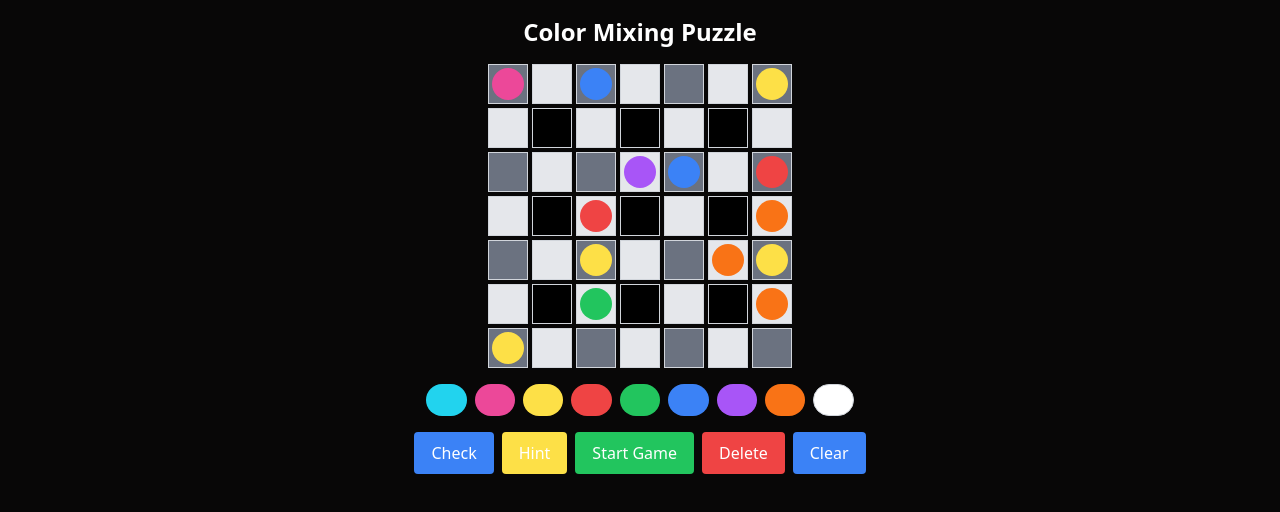
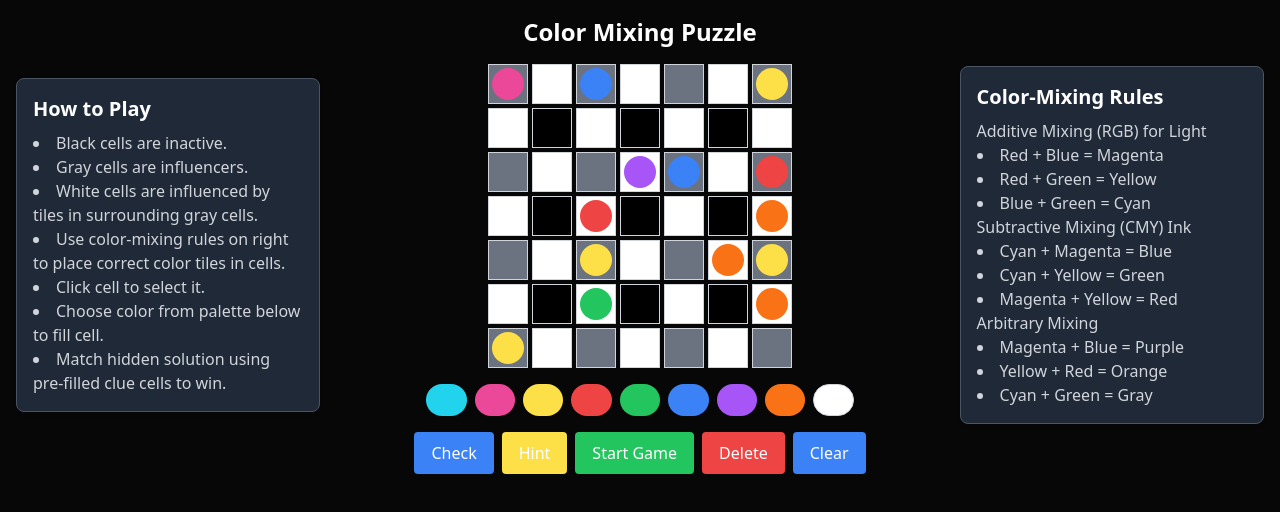
Before and after one commit to schlajo/colors-game, a React (Vite) app: page / in a window 1280 px wide. Shown: the top 512 px of the page. Built offline with nearby package versions, Linux system fonts and the light colour scheme.

Commit message:
Added instructions.  Changed white tile to gray.  Changed win message to "You WIn!".

```diff
--- a/src/App.jsx
+++ b/src/App.jsx
@@ -204,7 +204,23 @@ const App = () => {
   };
 
   return (
-    <div className="flex flex-col items-center p-4 relative">
+    <div className="flex flex-col lg:flex-row items-center justify-between p-4 w-full max-w-7xl mx-auto relative">
+      {/* Left Panel: Basic Instructions */}
+      <div className="instruction-panel lg:w-1/4 w-full mb-4 lg:mb-0 lg:mr-4 bg-gray-800 p-4 rounded-lg">
+        <h2 className="text-xl font-bold text-white mb-2">How to Play</h2>
+        <ul className="list-disc list-inside text-gray-300">
+          <li>Black cells are inactive.</li>
+          <li>Gray cells are influencers.</li>
+          <li>White cells are influenced by tiles in surrounding gray cells.</li>
+          <li>Use color-mixing rules on right to place correct color tiles in cells.</li>
+          <li>Click cell to select it.</li>
+          <li>Choose color from palette below to fill cell.</li>
+          <li>Match hidden solution using pre-filled clue cells to win.</li>
+        </ul>
+      </div>
+
+      {/* Center: Game Board and Controls */}
+      <div className="flex flex-col items-center w-full lg:w-2/4">
         <h1 className="text-2xl font-bold mb-4">Color Mixing Puzzle</h1>
         <ColorBoard
           board={board}
@@ -269,9 +285,30 @@ const App = () => {
         </div>
         {showCongrats && (
           <div className="congratulations-message">
-          Congratulations! You solved the puzzle!
+            You Win!
           </div>
         )}
+      </div>
+
+      {/* Right Panel: Color-Mixing Rules */}
+      <div className="instruction-panel lg:w-1/4 w-full mt-4 lg:mt-0 lg:ml-4 bg-gray-800 p-4 rounded-lg">
+        <h2 className="text-xl font-bold text-white mb-2">Color-Mixing Rules</h2>
+        <ul className="list-disc list-inside text-gray-300">Additive Mixing (RGB) for Light
+          <li>Red + Blue = Magenta</li>
+          <li>Red + Green = Yellow</li>
+          <li>Blue + Green = Cyan</li>
+        </ul>
+        <ul className="list-disc list-inside text-gray-300">Subtractive Mixing (CMY) Ink
+          <li>Cyan + Magenta = Blue</li>
+          <li>Cyan + Yellow = Green</li>
+          <li>Magenta + Yellow = Red</li>
+        </ul>
+          <ul className="list-disc list-inside text-gray-300">Arbitrary Mixing
+          <li>Magenta + Blue = Purple</li>
+          <li>Yellow + Red = Orange</li>
+          <li>Cyan + Green = Gray</li>
+        </ul>
+      </div>
     </div>
   );
 };
--- a/src/components/Cell.jsx
+++ b/src/components/Cell.jsx
@@ -8,7 +8,7 @@ const Cell = ({ cell, onClick, isSelected, glossAnimation }) => {
       className={`w-10 h-10 border border-gray-300 flex items-center justify-center relative
         ${cell.isHole ? 'bg-black cursor-default' :
           cell.isClue ? 'cursor-default' : 'cursor-pointer'}
-        ${!cell.isHole ? (cell.isInfluencer ? 'bg-gray-500' : 'bg-gray-200') : ''}
+        ${!cell.isHole ? (cell.isInfluencer ? 'bg-gray-500' : 'bg-white') : ''}
         ${isSelected ? 'ring-2 ring-blue-500 ring-offset-2' : ''}
         ${glossAnimation ? 'animate-gloss' : ''}
       `}
@@ -24,7 +24,7 @@ const Cell = ({ cell, onClick, isSelected, glossAnimation }) => {
               cell.color === 'yellow' ? 'bg-yellow-300' :
               cell.color === 'cyan' ? 'bg-cyan-400' :
               cell.color === 'magenta' ? 'bg-pink-500' :
-              cell.color === 'white' ? 'bg-white border border-gray-300' : 'bg-gray-200'
+              cell.color === 'white' ? 'bg-gray-400 border border-gray-300' : 'bg-gray-200'
             }`}
         />
       )}
--- a/src/index.css
+++ b/src/index.css
@@ -97,7 +97,7 @@ html, body, #root {
 
 .congratulations-message {
   position: absolute;
-  top: 50%;
+  top: 45%;
   left: 50%;
   transform: translate(-50%, -50%);
   font-size: 3rem;
@@ -110,3 +110,8 @@ html, body, #root {
   z-index: 10;
   text-align: center;
 }
+
+.instruction-panel {
+  border: 1px solid #4b5563;
+  box-shadow: 0 2px 4px rgba(0, 0, 0, 0.2);
+}
```
Lines whose indentation alone changed are shown as unchanged.
